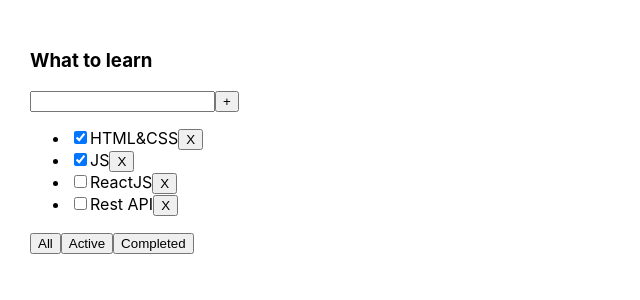
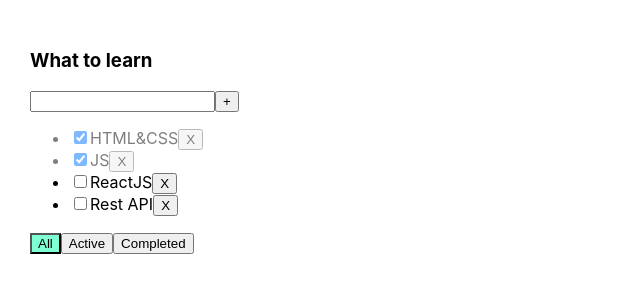
Before and after one commit to NatKhomich/task-manager, a React (Create React App) app: page / in a window 1280 px wide. Shown: the top 300 px of the page, without its empty margins (0-640 px from the left). Built offline with nearby package versions, Linux system fonts and the light colour scheme.

Commit message:
todolist render, style classname

```diff
--- a/src/App.css
+++ b/src/App.css
@@ -6,3 +6,19 @@
 .App > div {
   margin-right: 50px;
 }
+
+.error {
+  border: red 1px solid;
+}
+
+.error-message {
+  color: red;
+}
+
+.active-filter {
+  background-color: aquamarine;
+}
+
+.is-done {
+  opacity: 0.5;
+}
--- a/src/App.tsx
+++ b/src/App.tsx
@@ -2,7 +2,6 @@
 import './App.css';
 import TodoList from './components/TodoList';
 import {v1} from 'uuid';
-import exp from 'constants';
 
 export type TasksType = {
     id: string
@@ -44,6 +43,12 @@
         setFilter( filterValue )
     }
 
+    const addNewTask = (title: string) => {
+        const newTask = {id: v1(), title: title, isDone: false}
+        setTasks( [newTask, ...tasks] )
+
+    }
+
     return (
         <div className="App">
             <TodoList title={'What to learn'}
@@ -51,6 +56,8 @@
                       removeTask={removeTask}
                       changeCheckedTasks={changeCheckedTasks}
                       filteredTasks={filteredTasks}
+                      addNewTask={addNewTask}
+                      filter={filter}
 
             />
         </div>
--- a/src/components/TodoList.tsx
+++ b/src/components/TodoList.tsx
@@ -1,4 +1,4 @@
-import React, {ChangeEvent} from 'react';
+import React, {ChangeEvent, KeyboardEvent, useState} from 'react';
 import {FilterValueType, TasksType} from '../App';
 
 type TodoListType = {
@@ -7,9 +7,35 @@
     removeTask: (taskID: string) => void
     changeCheckedTasks: (taskID: string, newIsDone: boolean) => void
     filteredTasks: (filterValue: FilterValueType) => void
+    addNewTask: (newTitle: string)=> void
+    filter: FilterValueType
 }
 
 const TodoList = (props: TodoListType) => {
+
+    const [title, setTitle] = useState('')
+
+    const [error, setError] = useState<string | null>(null)
+
+    const onChangeTitleHandler = (e: ChangeEvent<HTMLInputElement>) => {
+            setTitle(e.currentTarget.value)
+    }
+
+    const addTaskHandler = () => {
+        if (title.trim() !== '') {
+            props.addNewTask(title.trim())
+            setTitle('')
+        } else {
+            setError('Title is required')
+        }
+    }
+
+    const onKeyDownHandler = (e: KeyboardEvent<HTMLInputElement>) => {
+        setError(null)
+        if( e.key === 'Enter' ) {
+            addTaskHandler()
+        }
+    }
 
     const allOnClickHandler = () => {
         props.filteredTasks('All')
@@ -27,8 +53,14 @@
         <div>
             <h3>{props.title}</h3>
             <div>
-                <input/>
-                <button> +</button>
+                <input value={title}
+                       onChange={ onChangeTitleHandler }
+                       onKeyDown={ onKeyDownHandler }
+                       className={ error ? 'error' : '' }
+
+                />
+                <button onClick={ addTaskHandler }> + </button>
+                {error && <div className={'error-message'}> {error} </div>}
             </div>
             <ul>
                 {props.tasks.map(el => {
@@ -43,7 +75,7 @@
                     }
 
                     return (
-                        <li key={el.id}>
+                        <li key={el.id} className={el.isDone ? 'is-done' : ''}>
                             <input type="checkbox"
                                    checked={el.isDone}
                                    onChange={changeCheckedTaskHandler}
@@ -56,9 +88,9 @@
                 })}
             </ul>
             <div>
-                <button onClick={ allOnClickHandler }>All</button>
-                <button onClick={ activeOnClickHandler }>Active</button>
-                <button onClick={ completedOnClickHandler }>Completed</button>
+                <button onClick={ allOnClickHandler } className={props.filter === 'All' ? 'active-filter' : ''}>All</button>
+                <button onClick={ activeOnClickHandler } className={props.filter === 'Active' ? 'active-filter' : ''}>Active</button>
+                <button onClick={ completedOnClickHandler } className={props.filter === 'Completed' ? 'active-filter' : ''}>Completed</button>
             </div>
         </div>
     )
```
